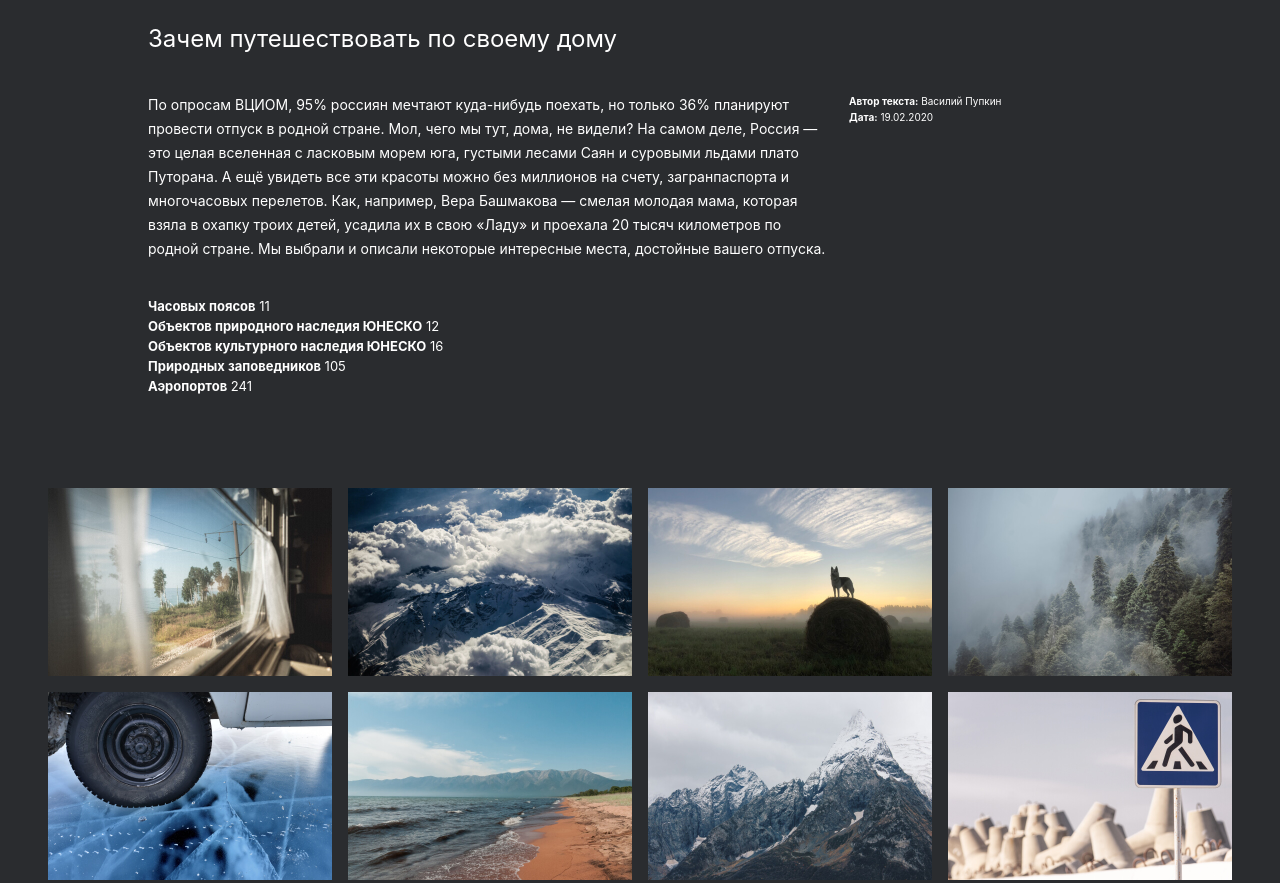
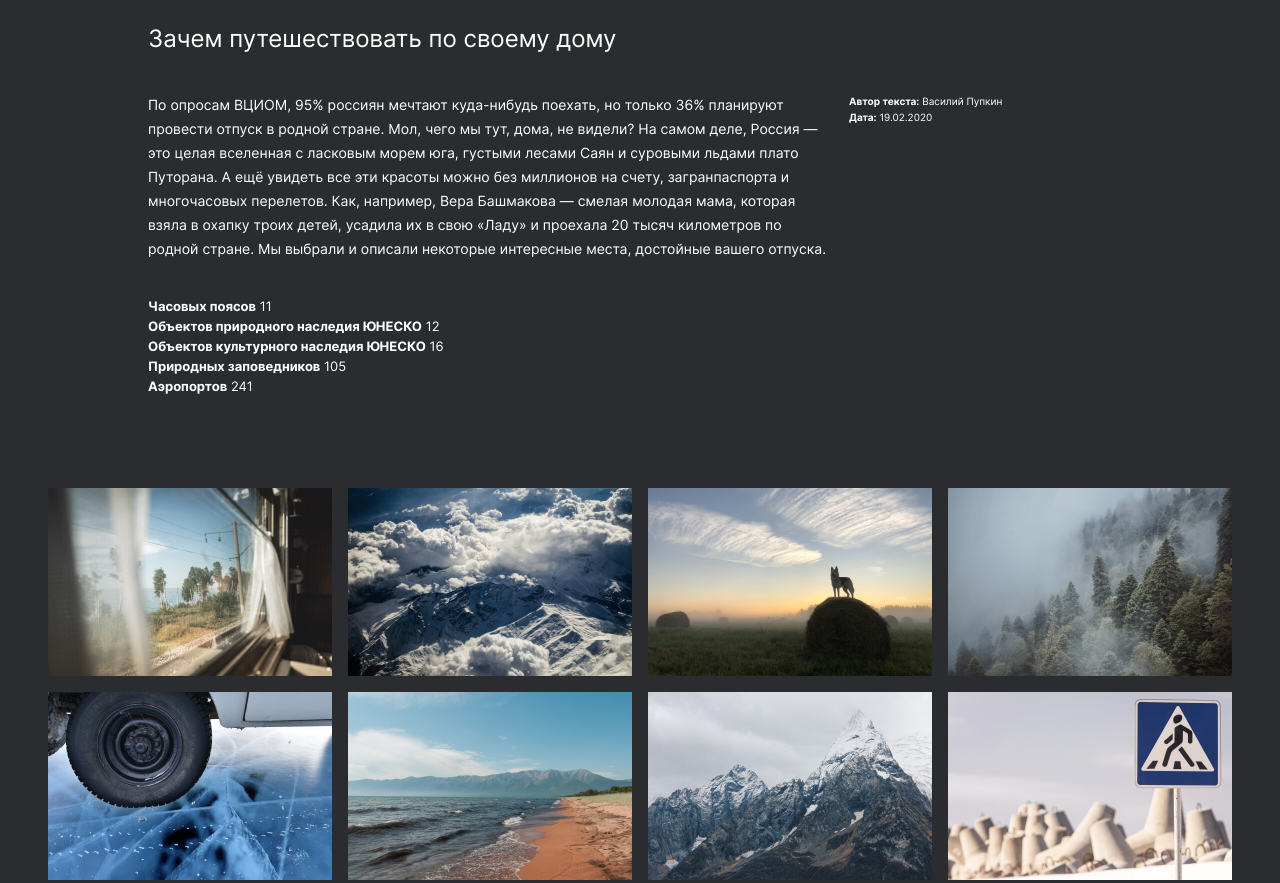
Before and after one commit to AleksandrV-git/AleksandrV-git.github.io, a plain HTML site: page Russia-travel_desktop/index.html in a window 1280 px wide. Shown: the part 1258-2141 px from the top of the page. Drawn offline with Linux system fonts and the light colour scheme.

Commit message:
Travel_6

```diff
--- a/Russia-travel_desktop/index.css
+++ b/Russia-travel_desktop/index.css
@@ -24,6 +24,207 @@
 @import url(../blocks/additional-item/_theme/_cherepovets/additional-item_theme_cherepovets.css);
 @import url(../blocks/additional-item/_theme/_nikola/additional-item_theme_nikola.css);
 @import url(../blocks/additional-item/_theme/_shickan/additional-item_theme_shickan.css); */
+
+@font-face {
+  font-family: 'Inter';
+  font-style:  normal;
+  font-weight: 100;
+  font-display: swap;
+  src: url("Inter-Thin.woff2?v=3.12") format("woff2"),
+       url("Inter-Thin.woff?v=3.12") format("woff");
+}
+/* @font-face {
+  font-family: 'Inter';
+  font-style:  italic;
+  font-weight: 100;
+  font-display: swap;
+  src: url("Inter-ThinItalic.woff2?v=3.12") format("woff2"),
+       url("Inter-ThinItalic.woff?v=3.12") format("woff");
+} */
+
+@font-face {
+  font-family: 'Inter';
+  font-style:  normal;
+  font-weight: 200;
+  font-display: swap;
+  src: url("Inter-ExtraLight.woff2?v=3.12") format("woff2"),
+       url("Inter-ExtraLight.woff?v=3.12") format("woff");
+}
+/* @font-face {
+  font-family: 'Inter';
+  font-style:  italic;
+  font-weight: 200;
+  font-display: swap;
+  src: url("Inter-ExtraLightItalic.woff2?v=3.12") format("woff2"),
+       url("Inter-ExtraLightItalic.woff?v=3.12") format("woff");
+} */
+
+@font-face {
+  font-family: 'Inter';
+  font-style:  normal;
+  font-weight: 300;
+  font-display: swap;
+  src: url("Inter-Light.woff2?v=3.12") format("woff2"),
+       url("Inter-Light.woff?v=3.12") format("woff");
+}
+/* @font-face {
+  font-family: 'Inter';
+  font-style:  italic;
+  font-weight: 300;
+  font-display: swap;
+  src: url("Inter-LightItalic.woff2?v=3.12") format("woff2"),
+       url("Inter-LightItalic.woff?v=3.12") format("woff");
+} */
+
+@font-face {
+  font-family: 'Inter';
+  font-style:  normal;
+  font-weight: 400;
+  font-display: swap;
+  src: url("Inter-Regular.woff2?v=3.12") format("woff2"),
+       url("Inter-Regular.woff?v=3.12") format("woff");
+}
+/* @font-face {
+  font-family: 'Inter';
+  font-style:  italic;
+  font-weight: 400;
+  font-display: swap;
+  src: url("Inter-Italic.woff2?v=3.12") format("woff2"),
+       url("Inter-Italic.woff?v=3.12") format("woff");
+} */
+
+@font-face {
+  font-family: 'Inter';
+  font-style:  normal;
+  font-weight: 500;
+  font-display: swap;
+  src: url("Inter-Medium.woff2?v=3.12") format("woff2"),
+       url("Inter-Medium.woff?v=3.12") format("woff");
+}
+/* @font-face {
+  font-family: 'Inter';
+  font-style:  italic;
+  font-weight: 500;
+  font-display: swap;
+  src: url("Inter-MediumItalic.woff2?v=3.12") format("woff2"),
+       url("Inter-MediumItalic.woff?v=3.12") format("woff");
+} */
+
+@font-face {
+  font-family: 'Inter';
+  font-style:  normal;
+  font-weight: 600;
+  font-display: swap;
+  src: url("Inter-SemiBold.woff2?v=3.12") format("woff2"),
+       url("Inter-SemiBold.woff?v=3.12") format("woff");
+}
+/* @font-face {
+  font-family: 'Inter';
+  font-style:  italic;
+  font-weight: 600;
+  font-display: swap;
+  src: url("Inter-SemiBoldItalic.woff2?v=3.12") format("woff2"),
+       url("Inter-SemiBoldItalic.woff?v=3.12") format("woff");
+} */
+
+@font-face {
+  font-family: 'Inter';
+  font-style:  normal;
+  font-weight: 700;
+  font-display: swap;
+  src: url("Inter-Bold.woff2?v=3.12") format("woff2"),
+       url("Inter-Bold.woff?v=3.12") format("woff");
+}
+/* @font-face {
+  font-family: 'Inter';
+  font-style:  italic;
+  font-weight: 700;
+  font-display: swap;
+  src: url("Inter-BoldItalic.woff2?v=3.12") format("woff2"),
+       url("Inter-BoldItalic.woff?v=3.12") format("woff");
+} */
+
+@font-face {
+  font-family: 'Inter';
+  font-style:  normal;
+  font-weight: 800;
+  font-display: swap;
+  src: url("Inter-ExtraBold.woff2?v=3.12") format("woff2"),
+       url("Inter-ExtraBold.woff?v=3.12") format("woff");
+}
+/* @font-face {
+  font-family: 'Inter';
+  font-style:  italic;
+  font-weight: 800;
+  font-display: swap;
+  src: url("Inter-ExtraBoldItalic.woff2?v=3.12") format("woff2"),
+       url("Inter-ExtraBoldItalic.woff?v=3.12") format("woff");
+} */
+
+@font-face {
+  font-family: 'Inter';
+  font-style:  normal;
+  font-weight: 900;
+  font-display: swap;
+  src: url("Inter-Black.woff2?v=3.12") format("woff2"),
+       url("Inter-Black.woff?v=3.12") format("woff");
+}
+/* @font-face {
+  font-family: 'Inter';
+  font-style:  italic;
+  font-weight: 900;
+  font-display: swap;
+  src: url("Inter-BlackItalic.woff2?v=3.12") format("woff2"),
+       url("Inter-BlackItalic.woff?v=3.12") format("woff");
+} */
+
+/* -------------------------------------------------------
+Variable font.
+Usage:
+
+  html { font-family: 'Inter', sans-serif; }
+  @supports (font-variation-settings: normal) {
+    html { font-family: 'Inter var', sans-serif; }
+  }
+*/
+/* @font-face {
+  font-family: 'Inter var';
+  font-weight: 100 900;
+  font-display: swap;
+
+  font-named-instance: 'Regular';
+  src: url("Inter-roman.var.woff2?v=3.12") format("woff2");
+} */
+/* @font-face {
+  font-family: 'Inter var';
+  font-weight: 100 900;
+  font-display: swap;
+  font-style: italic;
+  font-named-instance: 'Italic';
+  src: url("Inter-italic.var.woff2?v=3.12") format("woff2");
+} */
+
+
+/* --------------------------------------------------------------------------
+[EXPERIMENTAL] Multi-axis, single variable font.
+
+Slant axis is not yet widely supported (as of February 2019) and thus this
+multi-axis single variable font is opt-in rather than the default.
+
+When using this, you will probably need to set font-variation-settings
+explicitly, e.g.
+
+  * { font-variation-settings: "slnt" 0deg }
+  .italic { font-variation-settings: "slnt" 10deg }
+
+*/
+@font-face {
+  font-family: 'Inter var experimental';
+  font-weight: 100 900;
+  font-display: swap;
+  font-style: oblique 0deg 10deg;
+  src: url("Inter.var.woff2?v=3.12") format("woff2");
+}
 
 
 .page {
```
